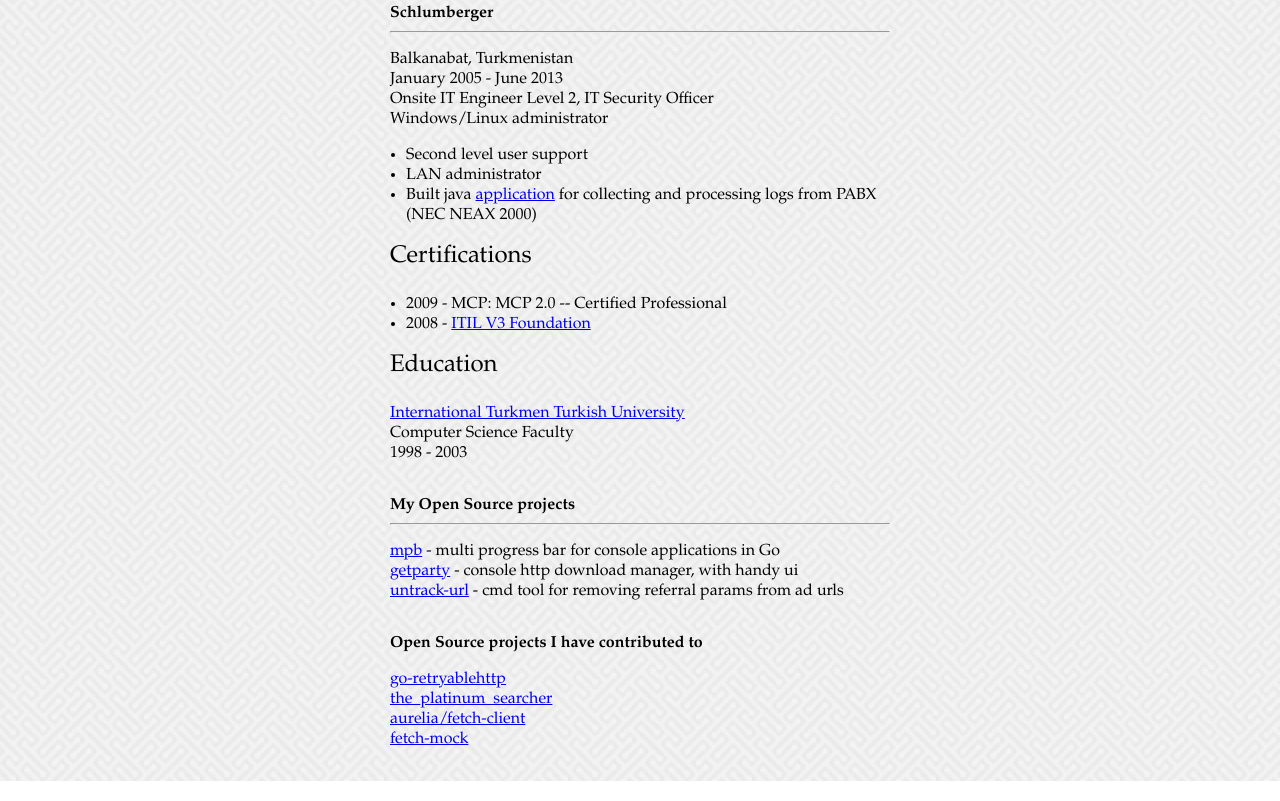
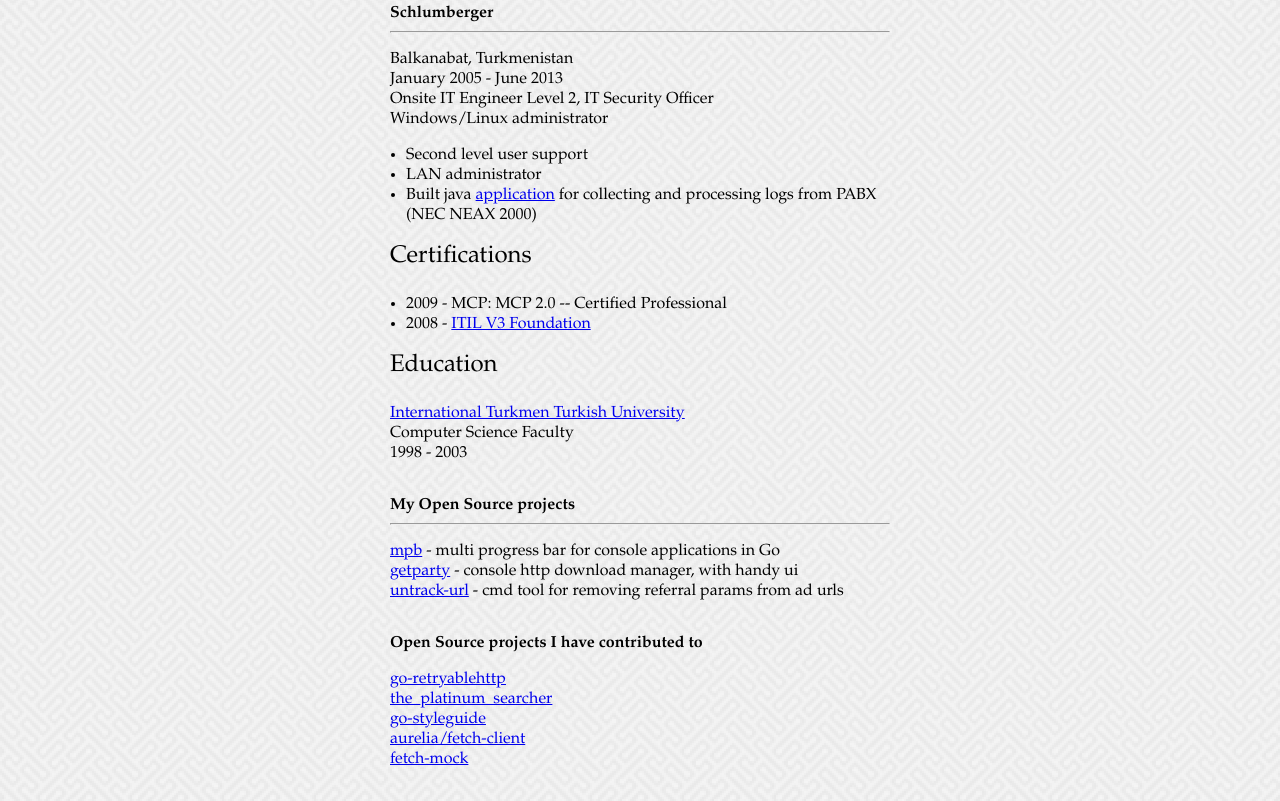
Before and after one commit to vbauerster/resume, a plain HTML site: page index.html in a window 1280 px wide. Shown: the part 1223-2024 px from the top of the page. Drawn offline with nearby package versions, Linux system fonts and the light colour scheme.

Commit message:
go-styleguide contribution

```diff
--- a/index.html
+++ b/index.html
@@ -132,6 +132,7 @@
         <ul>
           <li><a href="https://github.com/hashicorp/go-retryablehttp/pull/21">go-retryablehttp</a></li>
           <li><a href="https://github.com/monochromegane/the_platinum_searcher/pull/160">the_platinum_searcher</a></li>
+          <li><a href="https://github.com/bahlo/go-styleguide/pull/11">go-styleguide</a></li>
           <li><a href="https://github.com/aurelia/fetch-client/pull/28">aurelia/fetch-client</a></li>
           <li><a href="https://github.com/wheresrhys/fetch-mock/pull/43">fetch-mock</a></li>
         </ul>
```
